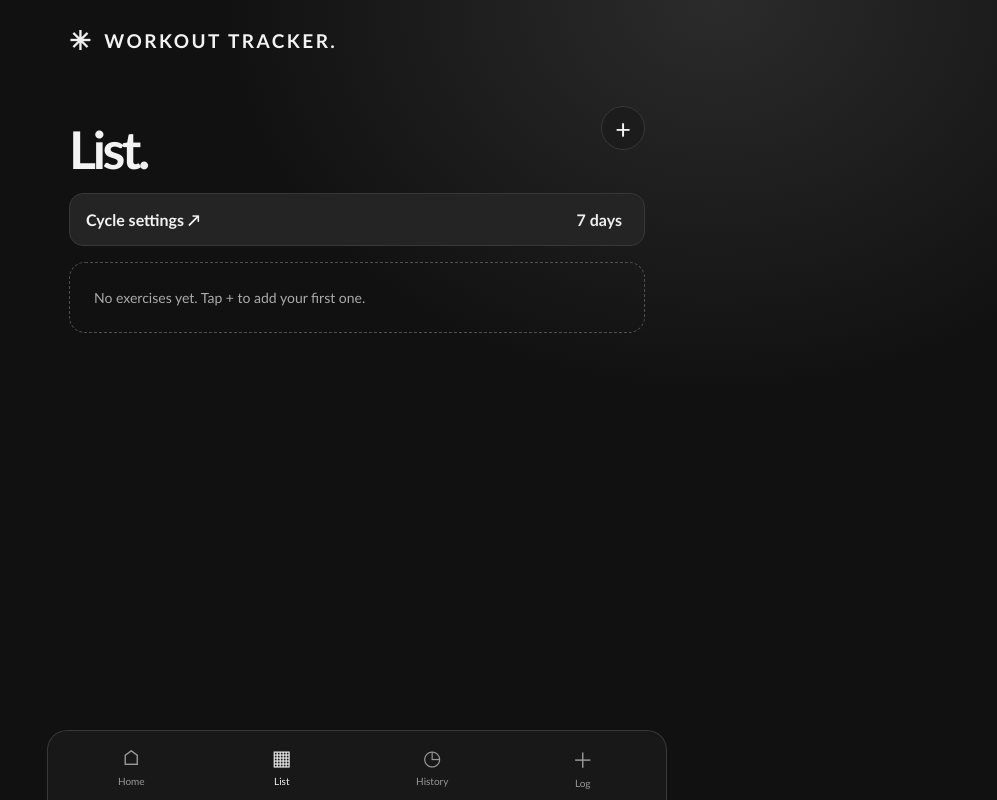
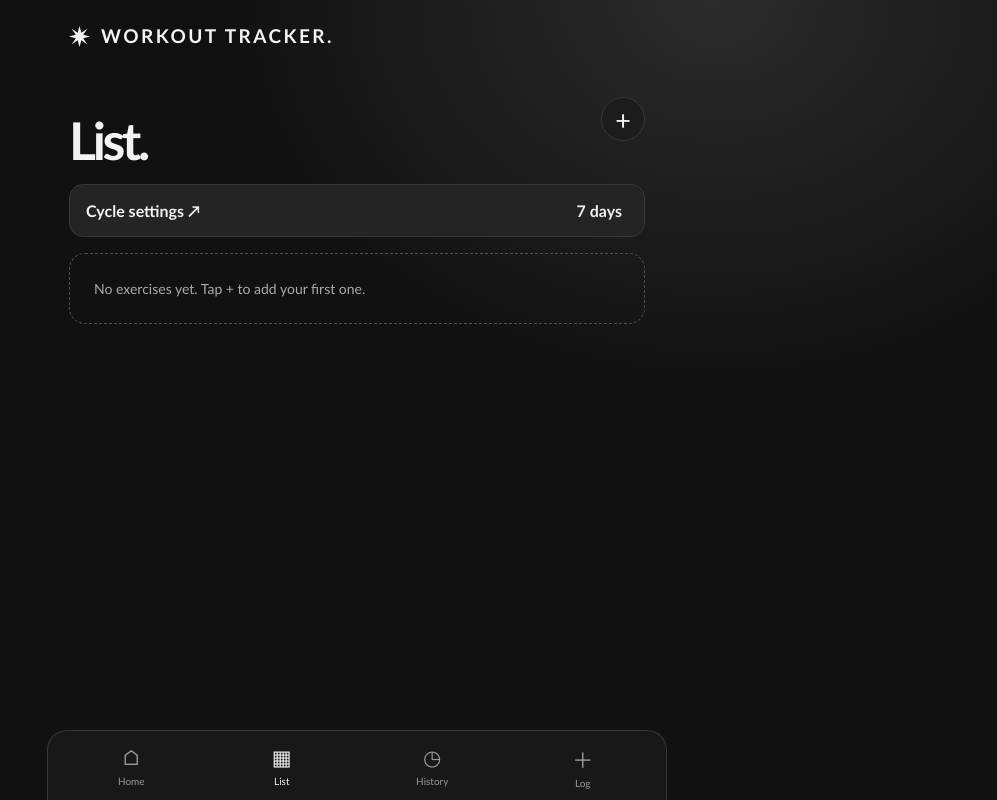
Before and after one commit to AribRagid/WorkoutTrackerV2, a plain HTML site: page publish/index.html in a window 1280 px wide. Both pictures are taken after a click on the button "List". Shown: the whole page, without its empty margins (283-1280 px from the left). Drawn offline with Linux system fonts and the light colour scheme.

Commit message:
Add files via upload

```diff
--- a/publish/index.html
+++ b/publish/index.html
@@ -3,6 +3,8 @@
 <head>
   <meta charset="utf-8"><meta name="viewport" content="width=device-width,initial-scale=1,viewport-fit=cover">
   <meta name="theme-color" content="#111111"><meta name="apple-mobile-web-app-capable" content="yes">
+  <meta name="apple-mobile-web-app-title" content="Workout Tracker">
+  <link rel="apple-touch-icon" href="icons/apple-touch-icon.png">
   <title>Workout Tracker</title><link rel="stylesheet" href="style.css">
   <style>
     [hidden] { display: none !important; }
@@ -11,6 +13,7 @@
     dialog { max-height: 90vh; max-height: 90dvh; }
     nav button, .small-action { min-height: 44px; }
     .brand-button { border: 0; padding: 0; background: none; }
+    .brand-icon { width: 21px; height: 21px; vertical-align: -4px; margin-right: 4px; fill: currentColor; }
     #home h1 { text-align: center; }
     .home-menu { display: grid; gap: 10px; margin-top: 38px; }
     .backup-actions { display: grid; grid-template-columns: 1fr 1fr; gap: 10px; margin-top: 28px; }
@@ -52,7 +55,7 @@
 </head>
 <body>
   <div class="app home-active">
-    <header><button class="brand brand-button" type="button" data-go="home"><span class="brand-mark">✳</span> WORKOUT TRACKER<span class="brand-dot">.</span></button></header>
+    <header><button class="brand brand-button" type="button" data-go="home"><svg class="brand-icon" viewBox="0 0 24 24" aria-hidden="true"><path d="M12 0l2.1 7.8L21 3l-4.8 6.9L24 12l-7.8 2.1L21 21l-6.9-4.8L12 24l-2.1-7.8L3 21l4.8-6.9L0 12l7.8-2.1L3 3l6.9 4.8z"/></svg> WORKOUT TRACKER<span class="brand-dot">.</span></button></header>
     <main>
       <section id="home" class="page">
         <h1>Workout<br>tracker<span class="accent">.</span></h1>
--- a/publish/script.js
+++ b/publish/script.js
@@ -48,6 +48,28 @@
     if (!pairFor(editorForm.elements.id.value)) editorForm.elements.pairCategory.value = editorForm.elements.type.value;
   });
   let selected = null, variant = 'regular', toastTimer;
+  let audioContext;
+  function playMenuClick() {
+    try {
+      const AudioContextClass = window.AudioContext || window.webkitAudioContext;
+      if (!AudioContextClass) return;
+      audioContext = audioContext || new AudioContextClass();
+      if (audioContext.state === 'suspended') audioContext.resume().catch(() => {});
+      const oscillator = audioContext.createOscillator();
+      const gain = audioContext.createGain();
+      const start = audioContext.currentTime;
+      oscillator.type = 'sine';
+      oscillator.frequency.setValueAtTime(520, start);
+      oscillator.frequency.exponentialRampToValueAtTime(390, start + 0.045);
+      gain.gain.setValueAtTime(0.0001, start);
+      gain.gain.exponentialRampToValueAtTime(0.035, start + 0.005);
+      gain.gain.exponentialRampToValueAtTime(0.0001, start + 0.06);
+      oscillator.connect(gain).connect(audioContext.destination);
+      oscillator.start(start);
+      oscillator.stop(start + 0.065);
+    } catch (error) { console.warn('Menu sound unavailable.', error); }
+  }
+  $$('#home .home-link').forEach(button => button.addEventListener('click', playMenuClick));
   function toast(message) { const el=$('#toast'); el.textContent=message; el.classList.add('show'); clearTimeout(toastTimer); toastTimer=setTimeout(()=>el.classList.remove('show'),2200); }
   // Validate the entire backup before changing local storage. Older tracker logs
   // use snapshot field names and an ISO date instead of a separate local day.
```
Also changed, not shown: publish/icons/apple-touch-icon.png (added).
